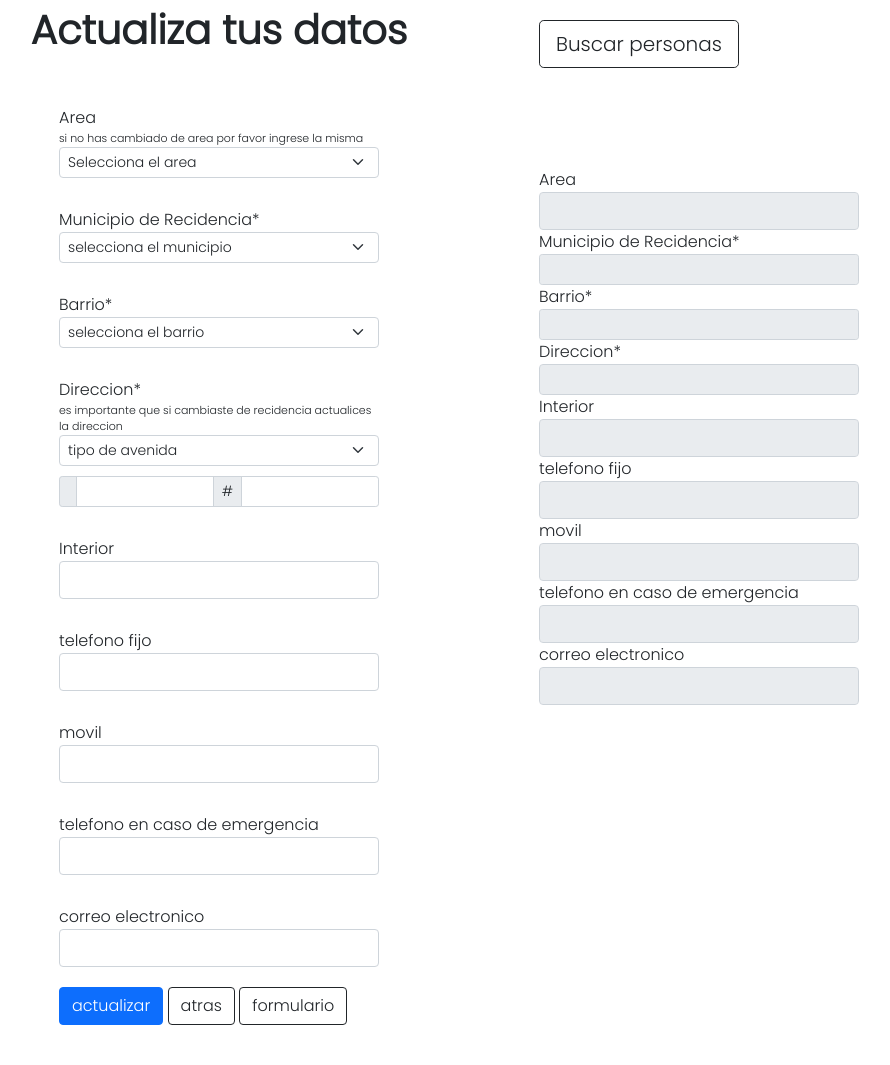
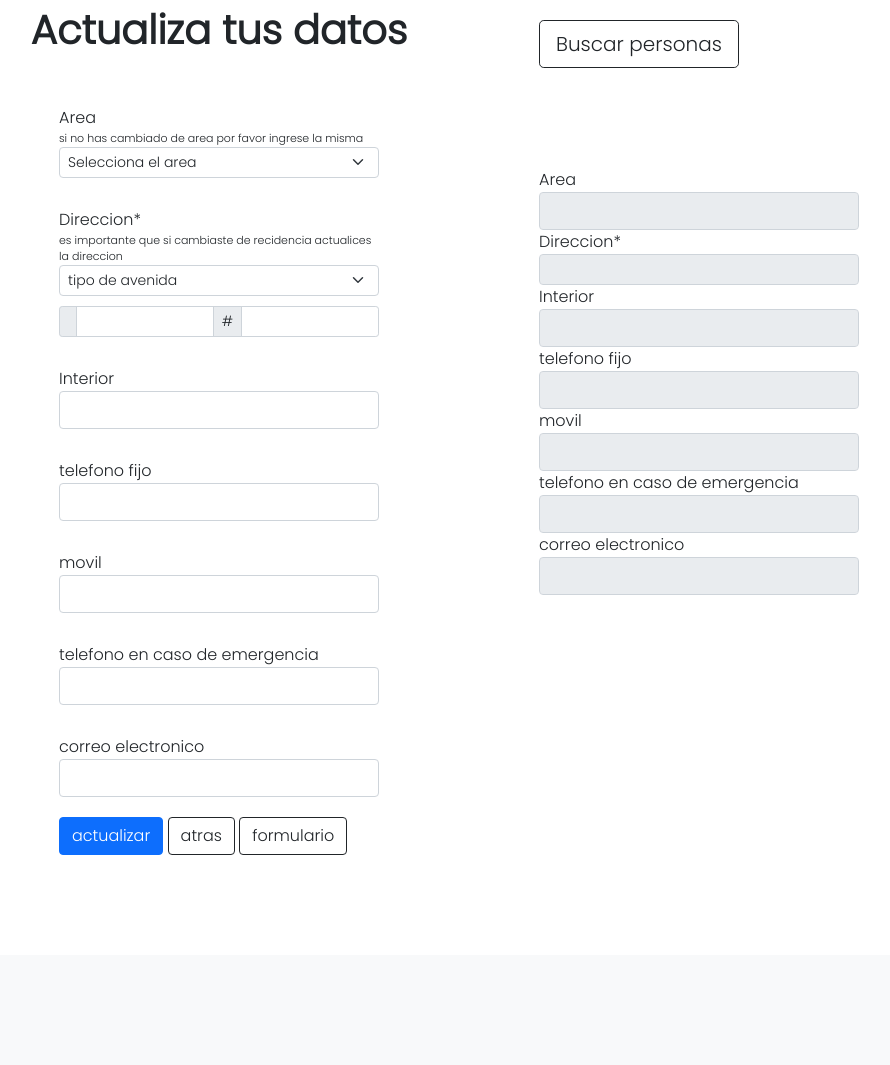
Before and after one commit to THEGLUM/formulario, a PHP site: page /formulario/formularioData/html/actualizardatos.php in a window 1280 px wide. Shown: the part 56-1121 px from the top of the page, without its empty margins (101-991 px from the left). After the commit the page ends 911 px from the top, so only its background shows below. Run offline with PHP 8.4, Linux system fonts and the light colour scheme; data comes from the database, SQL or seed files in the repository.

Commit message:
pequño cambio

```diff
--- a/formulario/formularioData/html/actualizardatos.php
+++ b/formulario/formularioData/html/actualizardatos.php
@@ -131,27 +131,6 @@ try {
         </select>
 
 
-          <!--
-          -----------------
-          MUNICIPIO DE RECIDENCIA
-          -----------------
-          -->
-        <label for="municipioDeRecidencia">Municipio de Recidencia*</label>
-        <select class="form-select form-select-sm" name="municipioRecidencia" aria-label=".form-select-sm example" id="municipioDeRecidencia">
-          <option  value="">selecciona el municipio </option>
-        </select>
-
-
-
-          <!--
-          -----------------
-          BARRIO
-          -----------------
-          -->
-        <label for="barrio">Barrio*</label>
-        <select class="form-select form-select-sm" name="barrio" aria-label=".form-select-sm example" id="Barrio">
-          <option  value="">selecciona el barrio </option>
-        </select>
 
 
           <!--
@@ -233,23 +212,6 @@ try {
                                                                                       } ?>">
         </input>
 
-          <!--
-          -----------------
-          MUNICIPIO DE RECIDENCIA
-          -----------------
-          -->
-        <label for="municipioDeRecidencia">Municipio de Recidencia*</label>
-        <input type="text" class="form-control form-control-sm" placeholder="<?php if (isset($_POST["txtCorreo"]) && !empty(isset($_POST["txtCorreo"]))) {echo $userMunicipios;} ?>" aria-label=".form-select-sm example" id="municipioDeRecidencia" disabled>
-        </input>
-
-          <!--
-          -----------------
-          BARRIO
-          -----------------
-          -->
-        <label for="barrio">Barrio*</label>
-        <input class="form-control form-control-sm disanble" placeholder="<?php if (isset($_POST["txtCorreo"]) && !empty(isset($_POST["txtCorreo"]))) {echo $userBarrio;} ?>" aria-label=".form-select-sm example" id="userBarrio" disabled>
-        </input>
           <!--
           -----------------
           DIRECCION
--- a/formulario/formularioData/html/formulario.php
+++ b/formulario/formularioData/html/formulario.php
@@ -32,6 +32,7 @@
 <script src="https://cdn.jsdelivr.net/npm/bootstrap-select@1.13.9/dist/js/bootstrap-select.min.js"></script>
 <!-- Latest compiled and minified JavaScript -->
 <script src="../js/multi.js"></script>
+<script src="https://cdnjs.cloudflare.com/ajax/libs/node-uuid/1.4.7/uuid.min.js"></script>
 
 
 <script src="../js/query/jquery-ui.min.js"></script>
@@ -66,6 +67,8 @@
               <form action="../../registro.php" method="POST" >
               <div class="titulo">Sistema de creación de usuario</div>
               <img src="../img/formulario.svg" alt="imagen de formulario" height="300px" width="600px">
+
+              <input type="text" hidden name="uuid" id='uuid' value = '' ></input>
               <!--
                 -----------------
                 TIPO DE DOCUMENTO
@@ -390,7 +393,7 @@
                     ---------------------------
                     -->
                   <div class="caja">
-                  <i class="bi bi-person"></i> <label for="nombreEmergencia">Nombre de parentesco de mi numero de emergencia*</label>
+                  <i class="bi bi-person"></i> <label for="nombreEmergencia">parentesco de mi numero de emergencia*</label>
                     <div class="input-group input-group-sm mb-3">
                       <input type="text" name="NombreEmergencia" maxlength="20" required="true" class="form-control" aria-label="Sizing example input" aria-describedby="inputGroup-sizing-sm" id="nombreEmergencia">
                     </div>
--- a/formulario/formularioData/js/formulario.js
+++ b/formulario/formularioData/js/formulario.js
@@ -142,3 +142,5 @@ $(function () {
 $(function () {
 	$('#lugarDeNaciemiento').selectpicker()
 })
+
+document.getElementById('uuid').value = uuid.v4()
--- a/formulario/registro.php
+++ b/formulario/registro.php
@@ -36,8 +36,9 @@ $conn = require_once('conexion.php');
     $Guion                  = "-";
     $DireccionFinal              = $numeroVia.$letraVia." # ".$numeroCasa;
     $fechaActual = date('Y-m-d');
+    $uuid = ($_POST['uuid']);
 
-    $query = $conn->prepare('INSERT INTO Personal_almacontact(AutorizaTratamientoDatos, Fk_TipoDocumento, Pk_NumeroDocumento,fechaExpedicion,lugarDeExpedicion, PrimerApellido,SegundoApellido,PrimerNombre,SegundoNombre,Fk_Sede,Fk_Area,Fk_TipoVia,NumeroVia,Guion,Interior,MunicipioResidencia, Barrios,Telefonofijo,Movil,nombre_parentesco,TelefonoEmergencia,CorreoElectronico,FechaNacimiento,lugarNacimiento,estadoCivil,Fk_Genero,Fk_Idioma,ultima_modificacion) VALUES(?,?,?,?,?,?,?,?,?,?,?,?,?,?,?,?,?,?,?,?,?,?,?,?,?,?,?,?)');
+    $query = $conn->prepare('INSERT INTO Personal_almacontact(AutorizaTratamientoDatos, Fk_TipoDocumento, Pk_NumeroDocumento,fechaExpedicion,lugarDeExpedicion, PrimerApellido,SegundoApellido,PrimerNombre,SegundoNombre,Fk_Sede,Fk_Area,Fk_TipoVia,NumeroVia,Guion,Interior,MunicipioResidencia, Barrios,Telefonofijo,Movil,nombre_parentesco,TelefonoEmergencia,CorreoElectronico,FechaNacimiento,lugarNacimiento,estadoCivil,Fk_Genero,Fk_Idioma,ultima_modificacion, uuid) VALUES(?,?,?,?,?,?,?,?,?,?,?,?,?,?,?,?,?,?,?,?,?,?,?,?,?,?,?,?,?)');
 
     $query->bindParam(1, $AutorizaTratamiento, PDO::PARAM_STR);
     $query->bindParam(2, $Fk_TipoDocumento, PDO::PARAM_INT);
@@ -67,7 +68,7 @@ $conn = require_once('conexion.php');
     $query->bindParam(26, $Fk_Genero, PDO::PARAM_INT);
     $query->bindParam(27, $Fk_idioma2, PDO::PARAM_STR);
     $query->bindParam(28, $fechaActual, PDO::PARAM_STR);
-
+    $query->bindParam(29, $uuid, PDO::PARAM_STR);
     $query->execute();
 
     echo '
```
